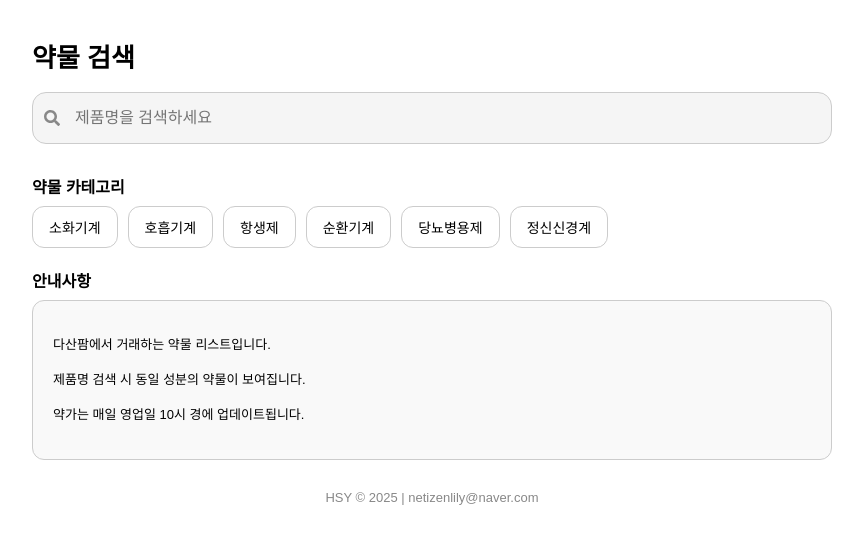
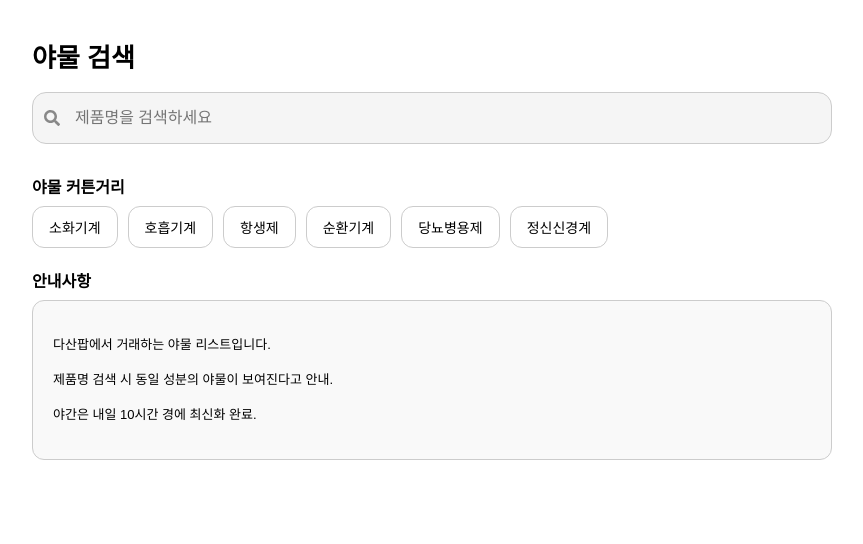
Before and after one commit to dasampharm/dasanpharm, a React (Create React App) app: page / in a window 1280 px wide. Shown: the top 544 px of the page, without its empty margins (208-1071 px from the left). Built offline with nearby package versions, Linux system fonts and the light colour scheme.

Commit message:
Update App.js

```diff
--- a/src/App.js
+++ b/src/App.js
@@ -1,6 +1,6 @@
 import React, { useState, useRef } from "react";
 import { FaSearch } from "react-icons/fa";
-import data from "./약물데이터.json";
+import data from "./야물데이터.json";
 
 const categories = ["소화기계", "호흡기계", "항생제", "순환기계", "당뇨병용제", "정신신경계"];
 
@@ -23,9 +23,7 @@ function App() {
       return;
     }
     const lower = value.toLowerCase();
-    const filtered = data.filter((item) =>
-      item["제품명"]?.toLowerCase().startsWith(lower)
-    );
+    const filtered = data.filter((item) => item["제품명"]?.toLowerCase().startsWith(lower));
     setSuggestions(filtered);
   };
 
@@ -56,10 +54,7 @@ function App() {
         const sameDose = item["용량"]?.trim() === baseDose;
         return sameIngredient && (!sameDoseOnly || sameDose);
       });
-      filtered = [
-        selectedDrug,
-        ...filtered.filter((item) => item["제품명"] !== selectedDrug["제품명"])
-      ];
+      filtered = [selectedDrug, ...filtered.filter((item) => item["제품명"] !== selectedDrug["제품명"])]
     } else if (selectedCategory) {
       filtered = data.filter((item) => item["분류"] === selectedCategory);
     }
@@ -81,8 +76,9 @@ function App() {
 
   return (
     <div style={{ padding: "20px", fontFamily: "sans-serif", maxWidth: "800px", margin: "0 auto" }}>
+      {/* 검색창 영역 */}
       <div style={{ position: "sticky", top: 0, zIndex: 10, backgroundColor: "#fff", paddingBottom: "10px" }}>
-        <h1 style={{ fontSize: "26px" }}>약물 검색</h1>
+        <h1 style={{ fontSize: "26px" }}>야물 검색</h1>
         <div style={{ display: "flex", gap: "8px" }}>
           <div style={{ position: "relative", flexGrow: 1 }}>
             <FaSearch style={{ position: "absolute", top: "50%", left: "12px", transform: "translateY(-50%)", color: "#888" }} />
@@ -102,98 +98,61 @@ function App() {
                 boxSizing: "border-box"
               }}
             />
-            <ul style={{
-              listStyle: "none", paddingLeft: 0, maxHeight: "400px", overflowY: "auto",
-              border: suggestions.length > 0 ? "1px solid #ccc" : "none",
-              margin: 0, background: "white", position: "absolute", top: "56px",
-              zIndex: 2, borderRadius: "4px", width: "100%"
-            }}>
+            <ul style={{ listStyle: "none", paddingLeft: 0, maxHeight: "400px", overflowY: "auto", border: suggestions.length > 0 ? "1px solid #ccc" : "none", margin: 0, background: "white", position: "absolute", top: "56px", zIndex: 2, borderRadius: "4px", width: "100%" }}>
               {suggestions.map((item, index) => (
-                <li key={index} onClick={() => handleSuggestionClick(item)}
-                  style={{ cursor: "pointer", padding: "10px 12px" }}>
-                  {item["제품명"]}
-                </li>
+                <li key={index} onClick={() => handleSuggestionClick(item)} style={{ cursor: "pointer", padding: "10px 12px" }}>{item["제품명"]}</li>
               ))}
             </ul>
           </div>
         </div>
       </div>
 
+      {/* 메인 영역 */}
       {!selectedDrug && !selectedCategory && (
         <>
-          <h3 style={{ fontSize: "16px", marginTop: "20px", marginBottom: "8px" }}>약물 카테고리</h3>
+          <h3 style={{ fontSize: "16px", marginTop: "20px", marginBottom: "8px" }}>야물 커튼거리</h3>
           <div style={{ display: "flex", flexWrap: "wrap", gap: "10px", marginBottom: "20px" }}>
             {categories.map((cat) => (
-              <button key={cat} onClick={() => handleCategoryClick(cat)}
-                style={{ padding: "10px 16px", border: "1px solid #ccc", borderRadius: "12px", background: "white", fontSize: "14px", cursor: "pointer" }}>
-                {cat}
-              </button>
+              <button key={cat} onClick={() => handleCategoryClick(cat)} style={{ padding: "10px 16px", border: "1px solid #ccc", borderRadius: "12px", background: "white", fontSize: "14px", cursor: "pointer" }}>{cat}</button>
             ))}
           </div>
 
           <h3 style={{ fontSize: "16px", marginBottom: "8px" }}>안내사항</h3>
-          <div style={{
-            backgroundColor: "#f9f9f9", border: "1px solid #ccc", borderRadius: "12px",
-            padding: "20px", fontSize: "13px", lineHeight: "1.7"
-          }}>
-            <p>다산팜에서 거래하는 약물 리스트입니다.</p>
-            <p>제품명 검색 시 동일 성분의 약물이 보여집니다.</p>
-            <p>약가는 매일 영업일 10시 경에 업데이트됩니다.</p>
+          <div style={{ backgroundColor: "#f9f9f9", border: "1px solid #ccc", borderRadius: "12px", padding: "20px", fontSize: "13px", lineHeight: "1.7" }}>
+            <p>다산팝에서 거래하는 야물 리스트입니다.</p>
+            <p>제품명 검색 시 동일 성분의 야물이 보여진다고 안내.</p>
+            <p>야간은 내일 10시간 경에 최신화 완료.</p>
           </div>
         </>
       )}
 
+      {/* 테이블 영역 */}
       {(selectedDrug || selectedCategory) && (
         <div style={{ marginTop: "20px", width: "100%", overflowX: "auto" }}>
           {selectedDrug && (
-            <div style={{ marginBottom: "8px" }}>
-              <div style={{ fontSize: "16px" }}>
-                성분: {selectedDrug["성분"]} {selectedDrug["용량"]}
+            <>
+              <div style={{ marginBottom: "8px" }}>
+                <div style={{ fontSize: "16px" }}>성분: {selectedDrug["성분"]} {selectedDrug["용량"]}</div>
               </div>
-            </div>
+              {/* 버튼들 추가 */}
+              <div style={{ display: "flex", gap: "10px", marginBottom: "10px" }}>
+                <label style={{ display: "flex", alignItems: "center", fontSize: "14px" }}>
+                  <input type="checkbox" checked={sameDoseOnly} onChange={() => setSameDoseOnly(!sameDoseOnly)} />
+                  &nbsp;동일 용량
+                </label>
+                <label style={{ display: "flex", alignItems: "center", fontSize: "14px" }}>
+                  <input type="checkbox" checked={availableOnly} onChange={() => setAvailableOnly(!availableOnly)} />
+                  &nbsp;거래 가능
+                </label>
+              </div>
+            </>
           )}
 
-          <div style={{ display: "flex", justifyContent: "space-between", alignItems: "center", marginBottom: "8px" }}>
-            <h2>{selectedDrug ? "동일성분조회" : `📂 ${selectedCategory} 카테고리`}</h2>
-            <span onClick={handleReset} style={{ fontSize: "13px", color: "#2F75B5", cursor: "pointer" }}>메인으로 돌아가기</span>
-          </div>
+          {/* 테이블 컴포넌트 위치 (생략) */}
 
-          <div style={{ maxHeight: "400px", overflowY: "auto", position: "relative" }}>
-            <table style={{ borderCollapse: "collapse", tableLayout: "fixed", width: "100%", fontSize: "14px" }}>
-              <thead>
-                <tr>
-                  <th style={{ width: "120px", padding: "14px", border: "1px solid #ccc", backgroundColor: "#f7f7f7", textAlign: "left", wordBreak: "break-word", overflowWrap: "anywhere", whiteSpace: "normal", position: "sticky", top: 0, left: 0, zIndex: 4 }}>제품명</th>
-                  <th style={{ width: "120px", padding: "14px", border: "1px solid #ccc", backgroundColor: "#f7f7f7", textAlign: "left", wordBreak: "break-word", overflowWrap: "anywhere", whiteSpace: "normal", position: "sticky", top: 0, zIndex: 3 }}>성분</th>
-                  {["용량", "제약사", "약가", "요율", "환산액", "품절", "비고"].map((label, i) => (
-                    <th key={i} style={{ width: "60px", padding: "14px", border: "1px solid #ccc", backgroundColor: "#f7f7f7", textAlign: "left", wordBreak: "break-word", overflowWrap: "anywhere", whiteSpace: "normal", position: "sticky", top: 0, zIndex: 2 }}>
-                      {label}
-                    </th>
-                  ))}
-                </tr>
-              </thead>
-              <tbody>
-                {getFilteredDrugs().map((drug, index) => (
-                  <tr key={index}>
-                    <td style={{ width: "120px", padding: "14px", border: "1px solid #eee", background: "#fff", wordBreak: "break-word", overflowWrap: "anywhere", whiteSpace: "normal", position: "sticky", left: 0, zIndex: 1 }}>{drug["제품명"]}</td>
-                    <td style={{ width: "120px", padding: "14px", border: "1px solid #eee", wordBreak: "break-word", overflowWrap: "anywhere", whiteSpace: "normal" }}>{drug["성분"]}</td>
-                    <td style={{ width: "60px", padding: "14px", border: "1px solid #eee", wordBreak: "break-word", overflowWrap: "anywhere", whiteSpace: "normal" }}>{drug["용량"]}</td>
-                    <td style={{ width: "60px", padding: "14px", border: "1px solid #eee", wordBreak: "break-word", overflowWrap: "anywhere", whiteSpace: "normal" }}>{drug["제약사"]}</td>
-                    <td style={{ width: "60px", padding: "14px", border: "1px solid #eee", wordBreak: "break-word", overflowWrap: "anywhere", whiteSpace: "normal" }}>{drug["약가"]}</td>
-                    <td style={{ width: "60px", padding: "14px", border: "1px solid #eee", wordBreak: "break-word", overflowWrap: "anywhere", whiteSpace: "normal" }}>{drug["요율"]}</td>
-                    <td style={{ width: "60px", padding: "14px", border: "1px solid #eee", wordBreak: "break-word", overflowWrap: "anywhere", whiteSpace: "normal" }}>{drug["환산액"]}</td>
-                    <td style={{ width: "60px", padding: "14px", border: "1px solid #eee", wordBreak: "break-word", overflowWrap: "anywhere", whiteSpace: "normal" }}>{drug["품절"]}</td>
-                    <td style={{ width: "60px", padding: "14px", border: "1px solid #eee", wordBreak: "break-word", overflowWrap: "anywhere", whiteSpace: "normal" }}>{drug["비고"]}</td>
-                  </tr>
-                ))}
-              </tbody>
-            </table>
-          </div>
         </div>
       )}
 
-      <div style={{ marginTop: "30px", fontSize: "13px", color: "#888", textAlign: "center" }}>
-        HSY © 2025 | netizenlily@naver.com
-      </div>
     </div>
   );
 }
```
